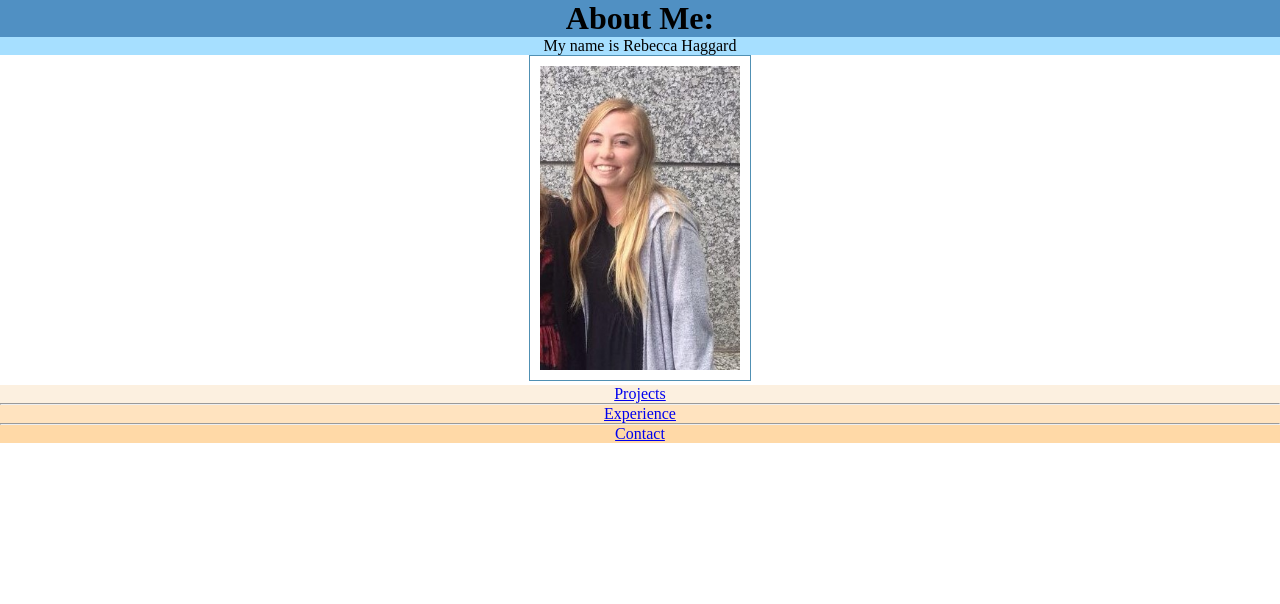
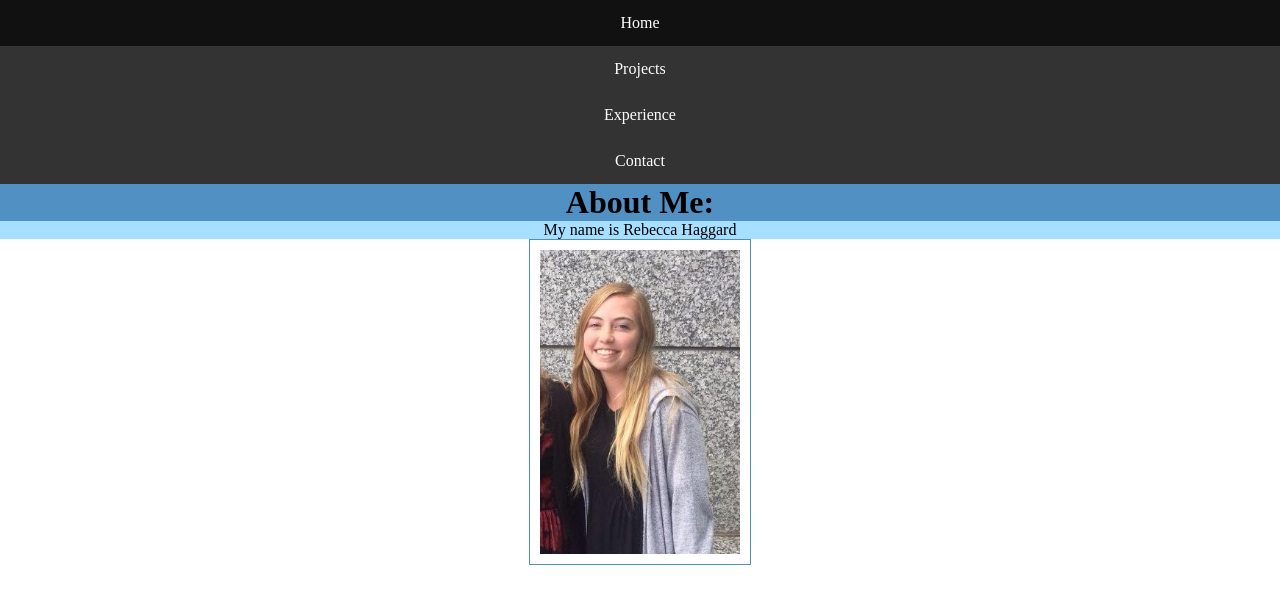
Before and after one commit to becaha/portfolio, a plain HTML site: page index.html in a window 1280 px wide. Drawn offline with Linux system fonts and the light colour scheme.

Commit message:
nav specific css

```diff
--- a/index.html
+++ b/index.html
@@ -5,21 +5,18 @@
   </head>
   <body>
     <title>Portfolio</title>
+    <nav>
+      <ul>
+        <li><a href="index.html">Home</a></li>
+        <li><a href="projects.html">Projects</a></li>
+        <li><a href="experience.html">Experience</a></li>
+        <li><a href="contact.html">Contact</a></li>
+      </ul>
+    </nav>
     <h1>About Me:</h1>
     <p>My name is Rebecca Haggard</p>
     <div>
       <img class="image" src="profile.jpg" width='200' />
     </div>
-    <p class="complementary-lighter">
-      <a href="projects.html">Projects</a>
-    </p>
-    <hr>
-    <p class="complementary-light">
-      <a href="experience.html">Experience</a>
-    </p>
-    <hr>
-    <p class="complementary">
-      <a href="contact.html">Contact</a>
-    </p>
   </body>
 </html>
--- a/portfolio.css
+++ b/portfolio.css
@@ -22,8 +22,33 @@ p {
     text-align: center;
 }
 
-ul,li {
-    text-align: left;
+nav ul {
+  list-style-type: none;
+  margin: 0;
+  padding: 0;
+  overflow: hidden;
+  background-color: #333;
+}
+
+nav li {
+    display: inline;
+}
+
+nav li a {
+  display: block;
+  color: white;
+  text-align: center;
+  padding: 14px 16px;
+  text-decoration: none;
+}
+
+/* Change the link color to #111 (black) on hover */
+nav li a:hover {
+  background-color: #111;
+}
+
+nav .active {
+  background-color: #4CAF50;
 }
 
 .image {
```
Also changed, not shown: contact.html (+8 -0 lines), experience.html (+8 -0 lines), projects.html (+9 -1 lines).
